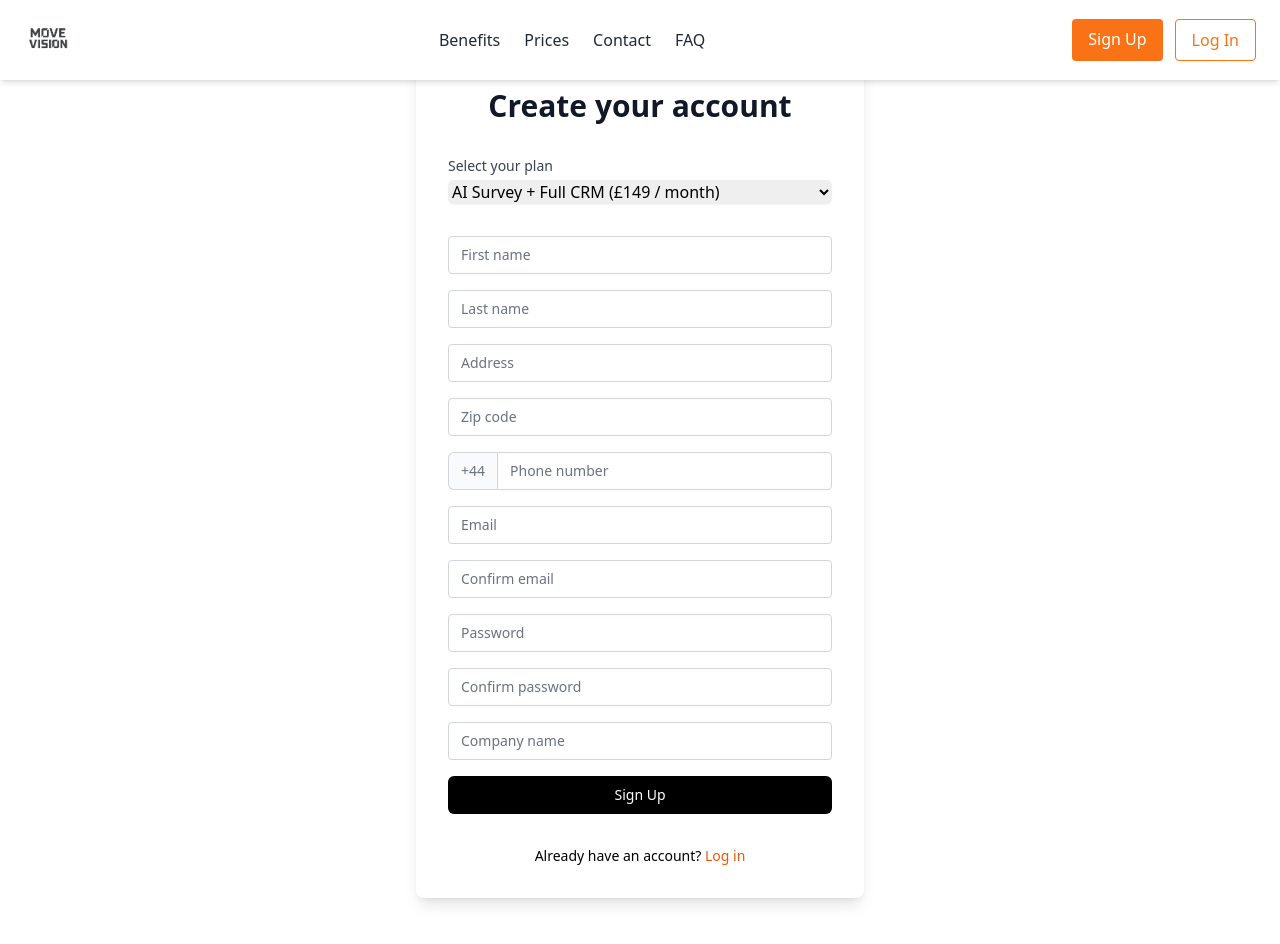
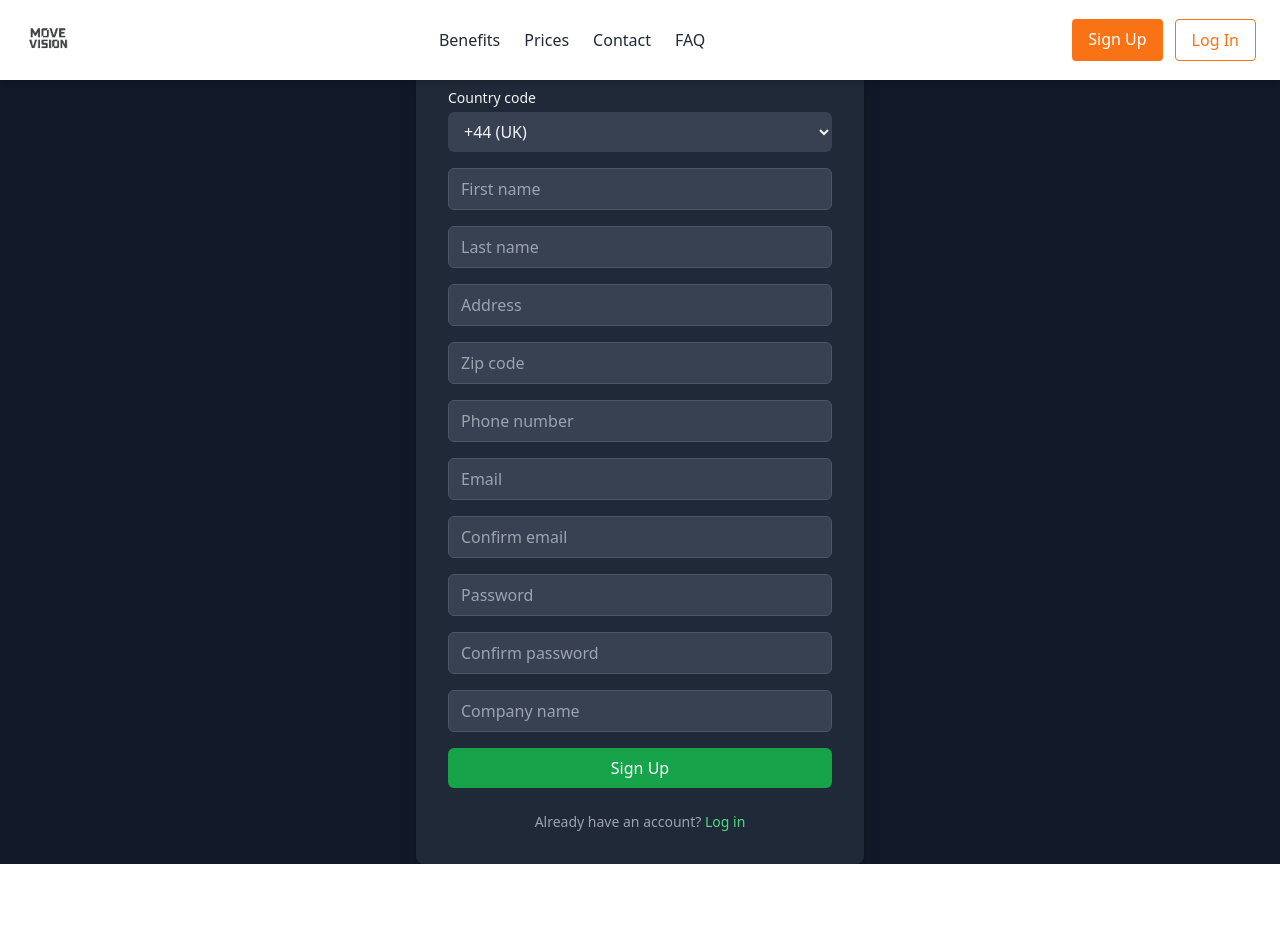
Before and after one commit to Gullmegler/mitt-prosjekt, a React (Create React App) app: page /signup in a window 1280 px wide. After the commit the page ends 864 px from the top, so only its background shows below. Built offline with nearby package versions, Linux system fonts and the light colour scheme.

Commit message:
Update SignUp.jsx

```diff
--- a/src/components/SignUp.jsx
+++ b/src/components/SignUp.jsx
@@ -2,118 +2,95 @@ import React from "react";
 
 export default function SignUp() {
   return (
-    <div className="flex flex-col items-center justify-center py-12 px-4 sm:px-6 lg:px-8">
-      <div className="max-w-md w-full space-y-8 bg-white p-8 rounded-lg shadow-lg">
-        <h2 className="mt-2 text-center text-3xl font-extrabold text-gray-900">
+    <div className="flex items-center justify-center min-h-screen bg-gray-900 px-4">
+      <div className="bg-gray-800 rounded-lg shadow-xl max-w-md w-full p-8 text-gray-100">
+        <h2 className="text-center text-2xl font-extrabold mb-6">
           Create your account
         </h2>
 
-        {/* Plan selection */}
+        <form className="space-y-4">
           <div>
-          <label htmlFor="plan" className="block text-sm font-medium text-gray-700">
-            Select your plan
+            <label htmlFor="countryCode" className="block text-sm font-medium mb-1">
+              Country code
             </label>
             <select
-            id="plan"
-            name="plan"
-            className="mt-1 block w-full rounded-md border-gray-300 shadow-sm focus:border-orange-500 focus:ring-orange-500"
+              id="countryCode"
+              name="countryCode"
+              className="w-full rounded-md border-gray-600 bg-gray-700 text-gray-100 px-3 py-2 focus:outline-none focus:ring-2 focus:ring-green-500"
             >
-            <option value="crm">AI Survey + Full CRM (£149 / month)</option>
-            <option value="survey">AI Survey Access Only (£49 / month)</option>
+              <option value="+44">+44 (UK)</option>
+              <option value="+47">+47 (NO)</option>
+              <option value="+1">+1 (US)</option>
+              <option value="+33">+33 (FR)</option>
+              <option value="+49">+49 (DE)</option>
             </select>
           </div>
 
-        <form className="mt-6 space-y-4">
           <input
             type="text"
-            name="firstName"
             placeholder="First name"
-            required
-            className="appearance-none rounded relative block w-full px-3 py-2 border border-gray-300 placeholder-gray-500 focus:outline-none focus:ring-orange-500 focus:border-orange-500 sm:text-sm"
+            className="w-full rounded-md bg-gray-700 border border-gray-600 px-3 py-2 placeholder-gray-400 focus:outline-none focus:ring-2 focus:ring-green-500"
           />
           <input
             type="text"
-            name="lastName"
             placeholder="Last name"
-            required
-            className="appearance-none rounded relative block w-full px-3 py-2 border border-gray-300 placeholder-gray-500 focus:outline-none focus:ring-orange-500 focus:border-orange-500 sm:text-sm"
+            className="w-full rounded-md bg-gray-700 border border-gray-600 px-3 py-2 placeholder-gray-400 focus:outline-none focus:ring-2 focus:ring-green-500"
           />
           <input
             type="text"
-            name="address"
             placeholder="Address"
-            required
-            className="appearance-none rounded relative block w-full px-3 py-2 border border-gray-300 placeholder-gray-500 focus:outline-none focus:ring-orange-500 focus:border-orange-500 sm:text-sm"
+            className="w-full rounded-md bg-gray-700 border border-gray-600 px-3 py-2 placeholder-gray-400 focus:outline-none focus:ring-2 focus:ring-green-500"
           />
           <input
             type="text"
-            name="zip"
             placeholder="Zip code"
-            required
-            className="appearance-none rounded relative block w-full px-3 py-2 border border-gray-300 placeholder-gray-500 focus:outline-none focus:ring-orange-500 focus:border-orange-500 sm:text-sm"
+            className="w-full rounded-md bg-gray-700 border border-gray-600 px-3 py-2 placeholder-gray-400 focus:outline-none focus:ring-2 focus:ring-green-500"
           />
-          <div className="flex">
-            <span className="inline-flex items-center px-3 rounded-l-md border border-r-0 border-gray-300 bg-gray-50 text-gray-500 text-sm">
-              +44
-            </span>
           <input
             type="text"
-              name="phone"
             placeholder="Phone number"
-              required
-              className="appearance-none rounded-r relative block w-full px-3 py-2 border border-gray-300 placeholder-gray-500 focus:outline-none focus:ring-orange-500 focus:border-orange-500 sm:text-sm"
-            />
-          </div>
-          <input
-            type="email"
-            name="email"
-            placeholder="Email"
-            required
-            className="appearance-none rounded relative block w-full px-3 py-2 border border-gray-300 placeholder-gray-500 focus:outline-none focus:ring-orange-500 focus:border-orange-500 sm:text-sm"
+            className="w-full rounded-md bg-gray-700 border border-gray-600 px-3 py-2 placeholder-gray-400 focus:outline-none focus:ring-2 focus:ring-green-500"
           />
           <input
             type="email"
-            name="confirmEmail"
+            placeholder="Email"
+            className="w-full rounded-md bg-gray-700 border border-gray-600 px-3 py-2 placeholder-gray-400 focus:outline-none focus:ring-2 focus:ring-green-500"
+          />
+          <input
+            type="email"
             placeholder="Confirm email"
-            required
-            className="appearance-none rounded relative block w-full px-3 py-2 border border-gray-300 placeholder-gray-500 focus:outline-none focus:ring-orange-500 focus:border-orange-500 sm:text-sm"
+            className="w-full rounded-md bg-gray-700 border border-gray-600 px-3 py-2 placeholder-gray-400 focus:outline-none focus:ring-2 focus:ring-green-500"
           />
           <input
             type="password"
-            name="password"
             placeholder="Password"
-            required
-            className="appearance-none rounded relative block w-full px-3 py-2 border border-gray-300 placeholder-gray-500 focus:outline-none focus:ring-orange-500 focus:border-orange-500 sm:text-sm"
+            className="w-full rounded-md bg-gray-700 border border-gray-600 px-3 py-2 placeholder-gray-400 focus:outline-none focus:ring-2 focus:ring-green-500"
           />
           <input
             type="password"
-            name="confirmPassword"
             placeholder="Confirm password"
-            required
-            className="appearance-none rounded relative block w-full px-3 py-2 border border-gray-300 placeholder-gray-500 focus:outline-none focus:ring-orange-500 focus:border-orange-500 sm:text-sm"
+            className="w-full rounded-md bg-gray-700 border border-gray-600 px-3 py-2 placeholder-gray-400 focus:outline-none focus:ring-2 focus:ring-green-500"
           />
           <input
             type="text"
-            name="company"
             placeholder="Company name"
-            required
-            className="appearance-none rounded relative block w-full px-3 py-2 border border-gray-300 placeholder-gray-500 focus:outline-none focus:ring-orange-500 focus:border-orange-500 sm:text-sm"
+            className="w-full rounded-md bg-gray-700 border border-gray-600 px-3 py-2 placeholder-gray-400 focus:outline-none focus:ring-2 focus:ring-green-500"
           />
 
           <button
             type="submit"
-            className="group relative w-full flex justify-center py-2 px-4 border border-transparent text-sm font-medium rounded-md text-white bg-black hover:bg-gray-800 focus:outline-none focus:ring-2 focus:ring-offset-2 focus:ring-orange-500"
+            className="w-full bg-green-600 hover:bg-green-700 text-white font-medium py-2 rounded-md transition"
           >
             Sign Up
           </button>
         </form>
 
-        <div className="text-sm text-center">
+        <p className="mt-6 text-center text-sm text-gray-400">
           Already have an account?{" "}
-          <a href="/login" className="font-medium text-orange-600 hover:text-orange-500">
+          <a href="/login" className="text-green-400 hover:text-green-300">
             Log in
           </a>
-        </div>
+        </p>
       </div>
     </div>
   );
```
Lines whose indentation alone changed are shown as unchanged.
